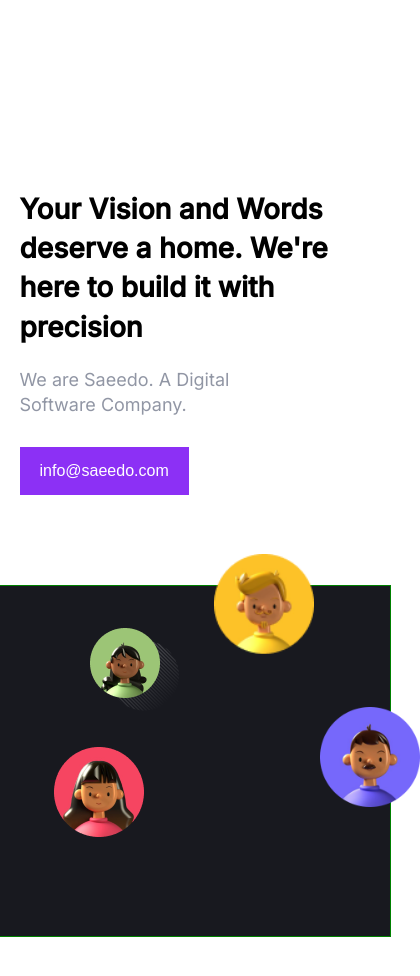
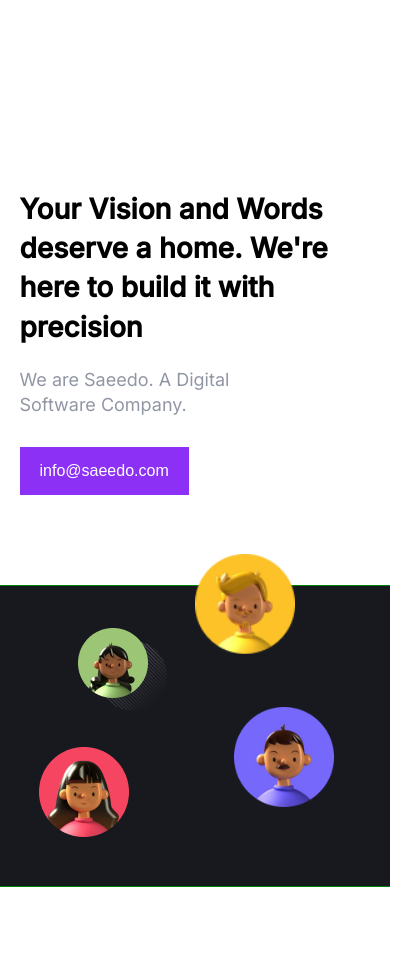
Before and after one commit to SamatarCodes/saeedo, a website: page index.html in a window 390 px wide. Shown: the part 88-1064 px from the top of the page, 420 px wide, since content can reach past the window. Drawn offline with nearby package versions, Linux system fonts and the light colour scheme.

Commit message:
fix responsive for 768px devices

```diff
--- a/sass/4-layout/_header.sass
+++ b/sass/4-layout/_header.sass
@@ -90,31 +90,25 @@
         .header__secondary
             width: 100%
             outline: 1px solid green
-            min-height: 35rem
+            min-height: 30rem
 
-
-            .header__image--three,
-            .header__image--four,
-            .header__image--five,
-                top: 0
-                left: 0
             .header__image--six,
             .header__image--three,
                 display: none
             .header__image--one
                 top: 121px
-                right: 69px
+                left: 60%
             .header__image--two
                 top: -32px
-                left: 214px
+                left: 50%
 
 
             .header__image--four
                 top: 40px
-                left: 90px
+                left: 20%
             .header__image--five
                 top: 161px
-                left: 54px
+                left: 10%
 
 .section2
     margin-top: 15rem
```
Also changed, not shown: index.html (+1 -6 lines), css/styles.css.
